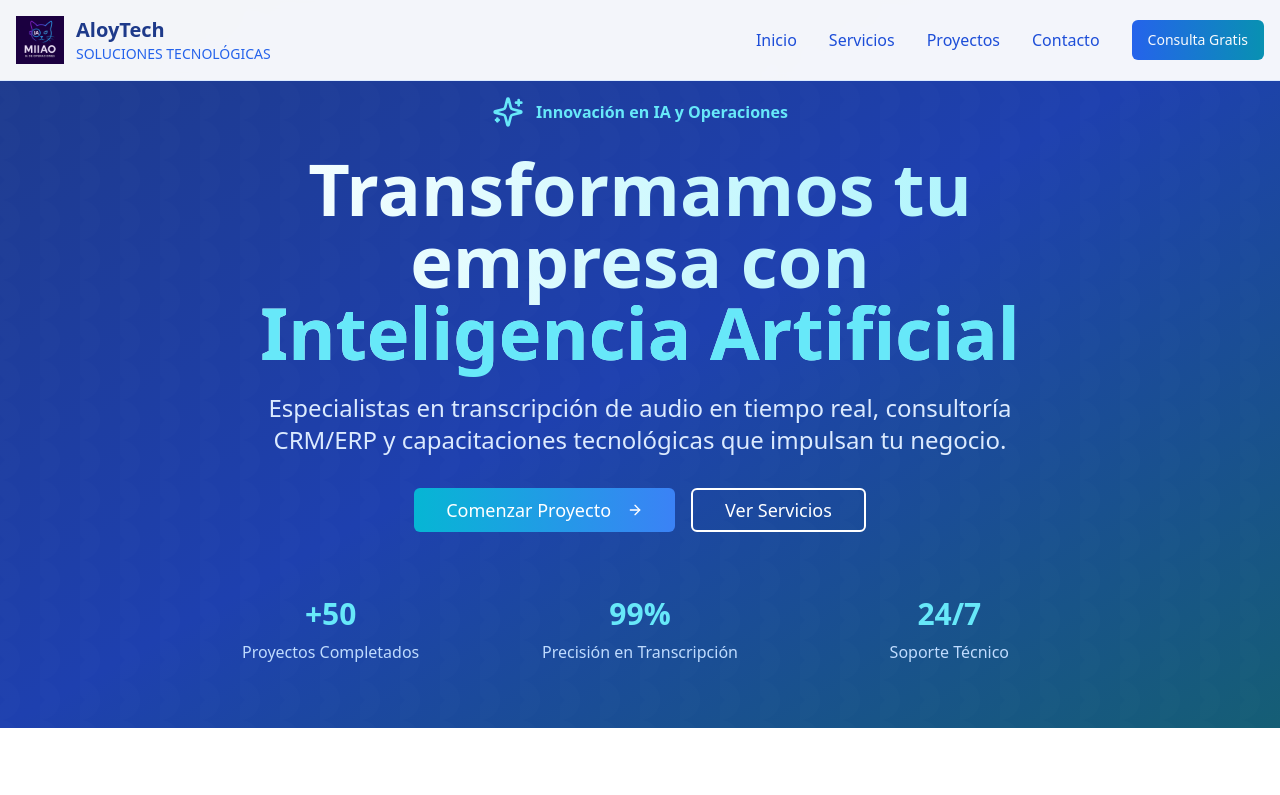
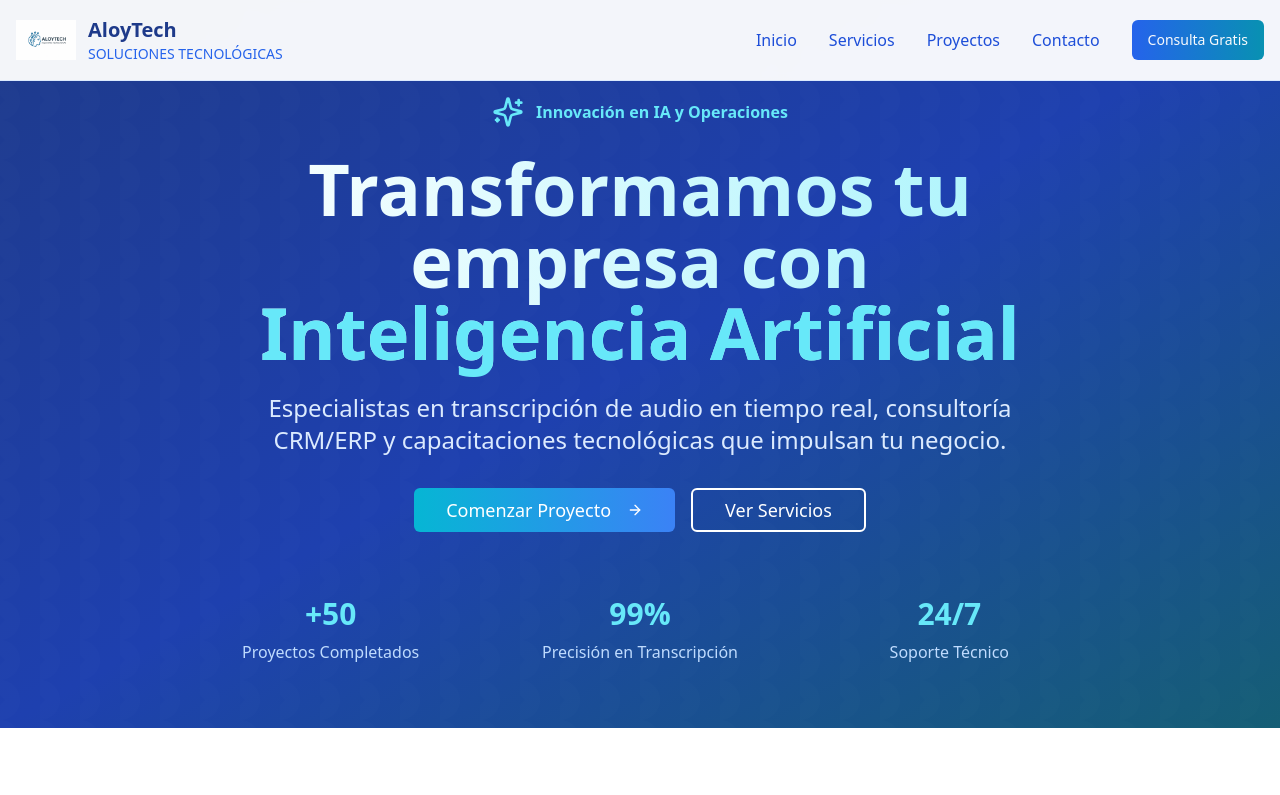
Before and after one commit to AloyTec/Web_aloytech, a React (Vite) app: page / in a window 1280 px wide. Shown: the top 795 px of the page. Built offline with nearby package versions, Linux system fonts and the light colour scheme.

Commit message:
Update logo and adjust design
Replace the current logo with the new AloyTech logo and update the design to match.

```diff
--- a/src/components/Footer.tsx
+++ b/src/components/Footer.tsx
@@ -12,9 +12,9 @@ export const Footer = () => {
           <div className="md:col-span-2">
             <div className="flex items-center space-x-3 mb-4">
             <img
-              src="/lovable-uploads/d4640182-c867-485c-8826-55cb464bef9c.png"
+              src="/lovable-uploads/abf01c4c-4a50-460f-9efa-988bddd73e18.png"
               alt="AloyTech Logo"
-              className="w-12 h-12"
+              className="h-12 w-auto"
             />
             <div>
               <h3 className="text-2xl font-bold">AloyTech</h3>
--- a/src/components/Header.tsx
+++ b/src/components/Header.tsx
@@ -20,9 +20,9 @@ export const Header = () => {
         <div className="flex items-center justify-between">
           <div className="flex items-center space-x-3">
             <img
-              src="/lovable-uploads/d4640182-c867-485c-8826-55cb464bef9c.png"
+              src="/lovable-uploads/abf01c4c-4a50-460f-9efa-988bddd73e18.png"
               alt="AloyTech Logo"
-              className="w-12 h-12"
+              className="h-10 w-auto"
             />
             <div>
               <h1 className="text-xl font-bold text-blue-900">AloyTech</h1>
```
Also changed, not shown: public/lovable-uploads/abf01c4c-4a50-460f-9efa-988bddd73e18.png (added).
